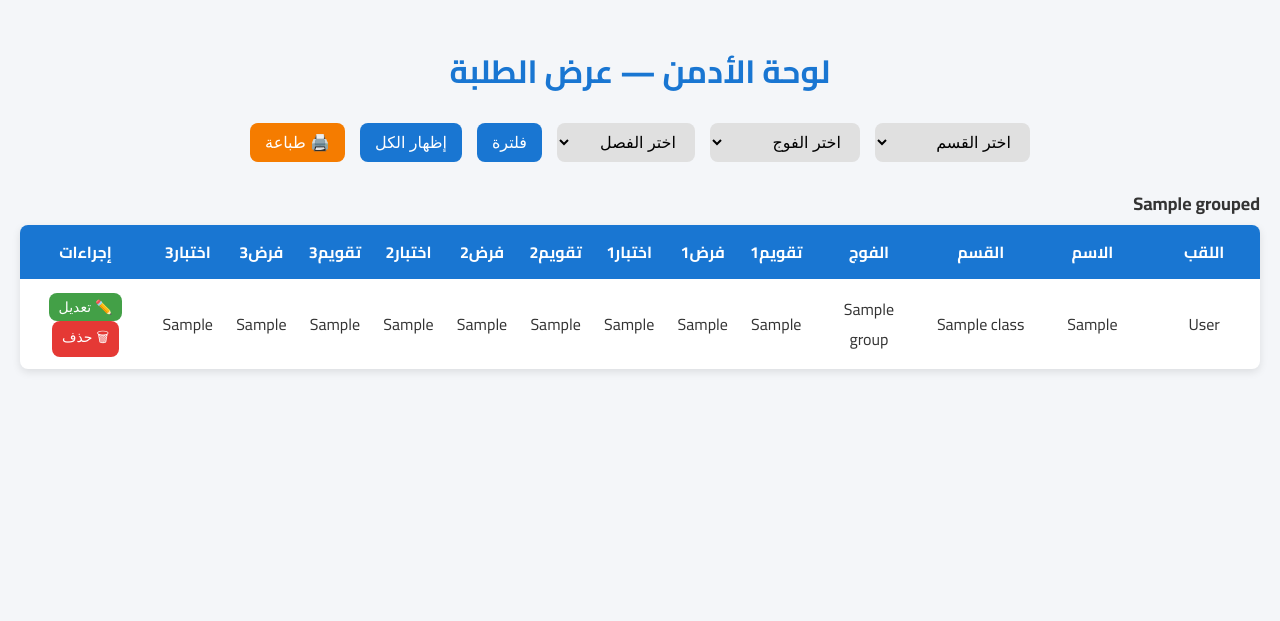
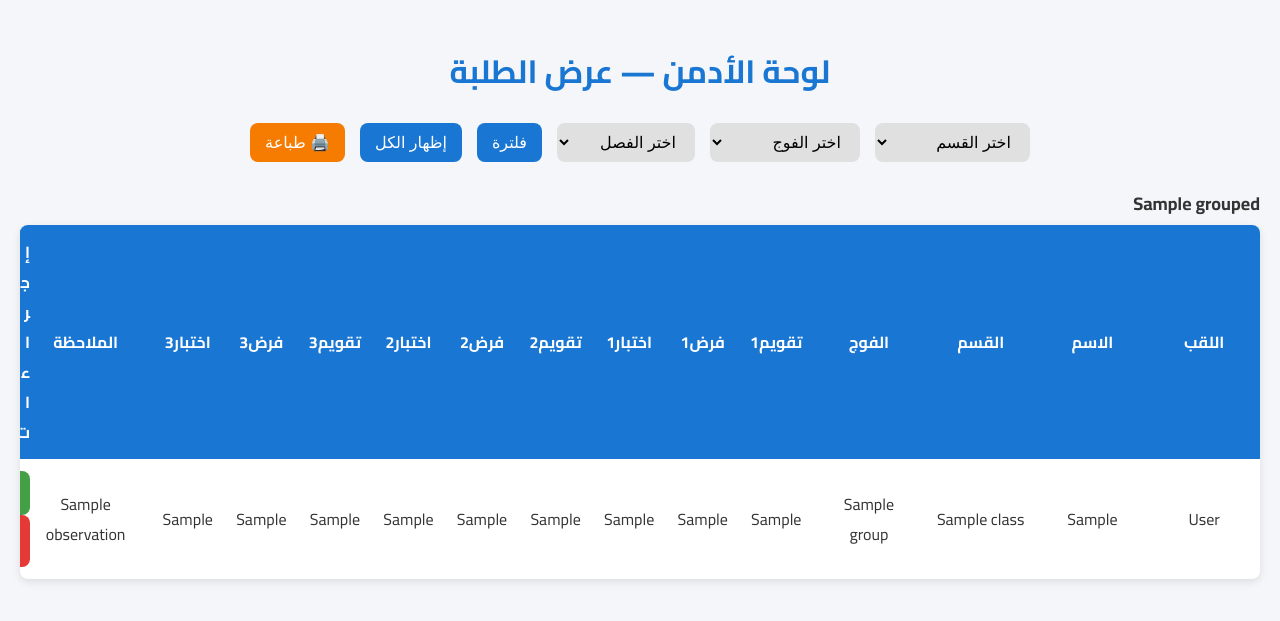
Before and after one commit to hocinebno3131-source/students_app, a Flask app: template templates/admin.html in a window 1280 px wide. Shown: the top 621 px of the page. Run offline with Flask 3, Linux system fonts and the light colour scheme; the template is opened without the code that fills it: most values are stand-ins (such as "Sample title", 1, 10 or a date in 2020).

Commit message:
Update admin.html

```diff
--- a/templates/admin.html
+++ b/templates/admin.html
@@ -160,6 +160,7 @@ th:nth-child(14), td:nth-child(14) { width: 12%; } /* إجراءات */
 <th class="sem3">تقويم3</th>
 <th class="sem3">فرض3</th>
 <th class="sem3">اختبار3</th>
+<th>الملاحظة</th>
 <th>إجراءات</th>
 </tr>
 </thead>
@@ -180,6 +181,7 @@ th:nth-child(14), td:nth-child(14) { width: 12%; } /* إجراءات */
 <td class="sem3">{{ s['evaluation3'] }}</td>
 <td class="sem3">{{ s['test3'] }}</td>
 <td class="sem3">{{ s['exam3'] }}</td>
+<td class="observation">{{ s['observation'] }}</td>
 <td>
 <button class="edit-btn" onclick="editRow({{ s['_index'] }})">✏️ تعديل</button>
 <button class="delete-btn" onclick="showDeleteModal({{ s['_index'] }})">🗑 حذف</button>
```
